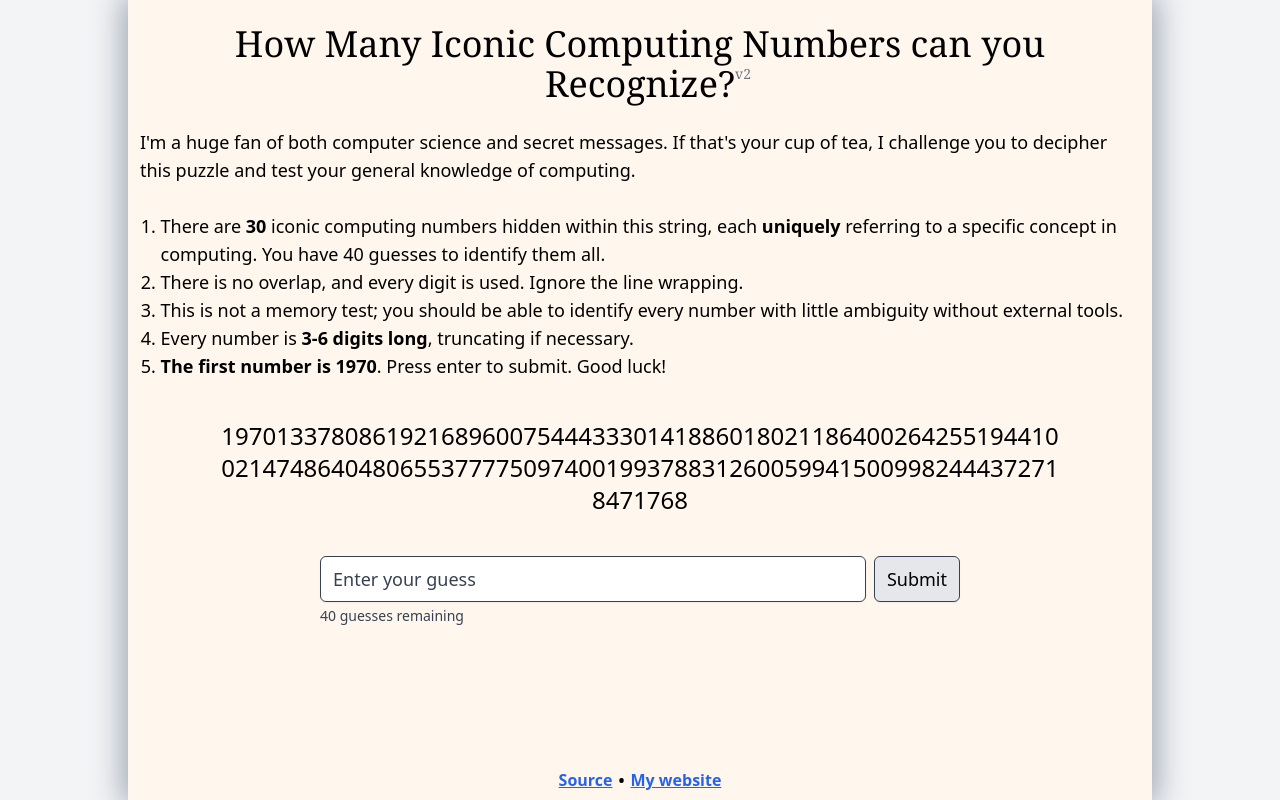
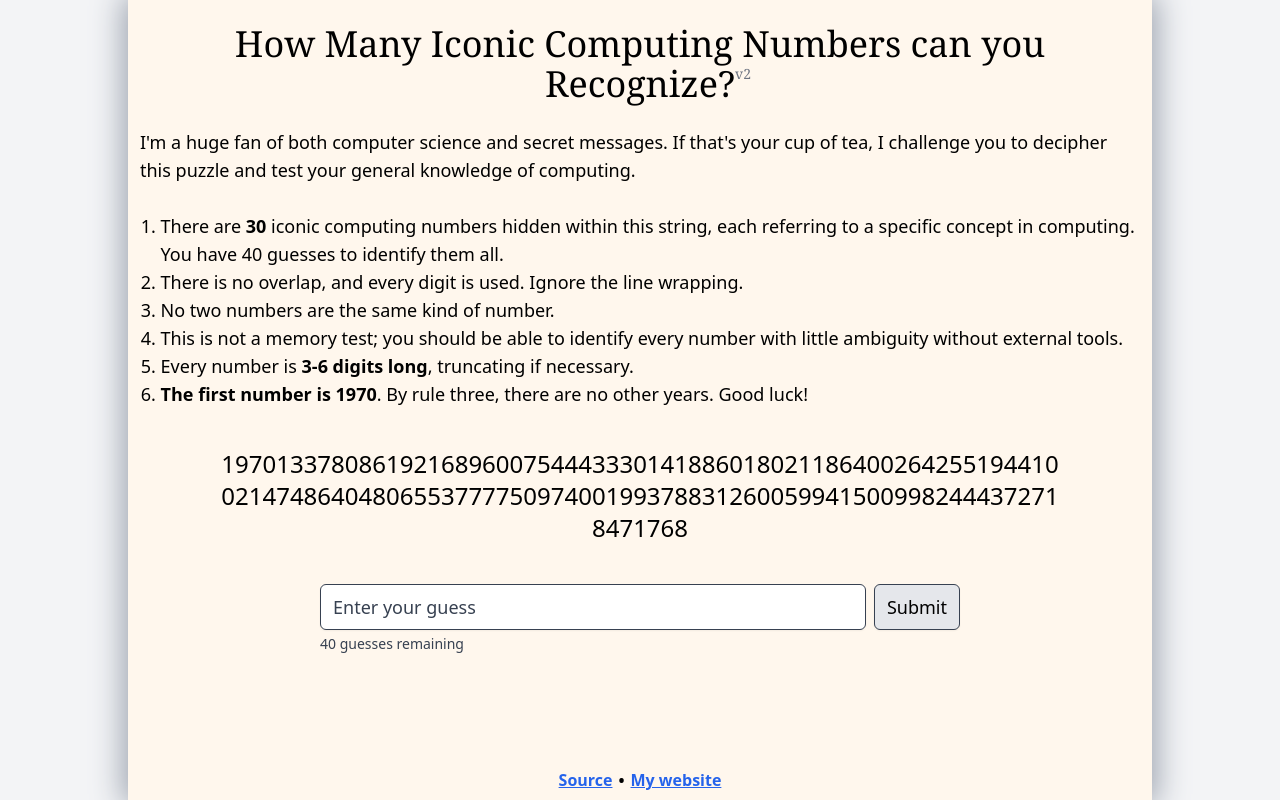
Before and after one commit to ArhanChaudhary/iconic-computing-numbers, a SvelteKit app: page / in a window 1280 px wide. Built offline with nearby package versions, Linux system fonts and the light colour scheme; a web font is replaced by a local one.

Commit message:
chore: 3-6 length check, minor rewording, new rule

```diff
--- a/src/routes/+page.svelte
+++ b/src/routes/+page.svelte
@@ -70,6 +70,18 @@
 		if (guess === '') return;
 		inputEl.value = '';
 
+		if (guess.length < 3 || guess.length > 6) {
+			modals = [
+				...modals,
+				{
+					value: guess,
+					message: "Your guess must be 3-6 digits long. Your guess won't count.",
+					guessType: GuessType.doesNotCount
+				}
+			];
+			return;
+		}
+
 		if (
 			data.numbers.some(({ value, guessed }) => value === guess && guessed) ||
 			data.technicallyIncorrectNumbers.some(({ value, guessed }) => value === guess && guessed) ||
@@ -79,7 +91,7 @@
 				...modals,
 				{
 					value: guess,
-					message: 'You have already guessed this number.',
+					message: "You have already guessed this number. Your guess won't count.",
 					guessType: GuessType.doesNotCount
 				}
 			];
@@ -199,16 +211,19 @@
 	<ol class="list-decimal pl-[2ch]">
 		<li>
 			There are <b>{numbersCount}</b> iconic computing numbers hidden within this string, each
-			<b>uniquely</b> referring to a specific concept in computing. You have {MAX_GUESSES} guesses to
-			identify them all.
+			referring to a specific concept in computing. You have {MAX_GUESSES} guesses to identify them all.
 		</li>
 		<li>There is no overlap, and every digit is used. Ignore the line wrapping.</li>
+		<li>No two numbers are the same kind of number.</li>
 		<li>
 			This is not a memory test; you should be able to identify every number with little ambiguity
 			without external tools.
 		</li>
 		<li>Every number is <b>3-6 digits long</b>, truncating if necessary.</li>
-		<li><b>The first number is {data.numbers[0].value}</b>. Press enter to submit. Good luck!</li>
+		<li>
+			<b>The first number is {data.numbers[0].value}</b>. By rule three, there are no other years.
+			Good luck!
+		</li>
 	</ol>
 </div>
 <div class="text-2xl text-center break-words my-10 mx-auto max-w-[62ch]" bind:this={numbersEl}>
```
